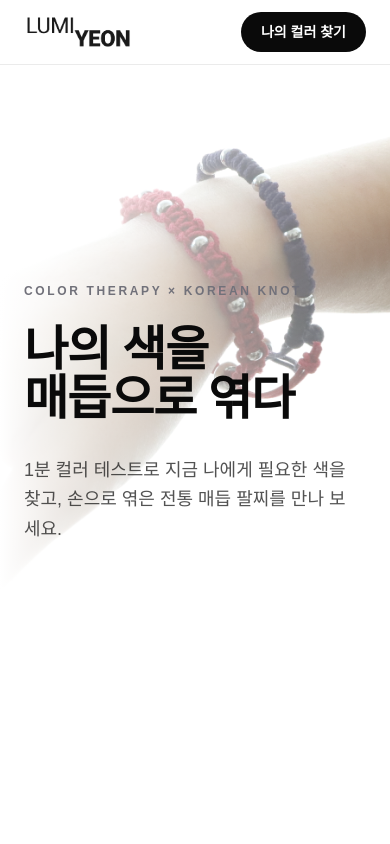
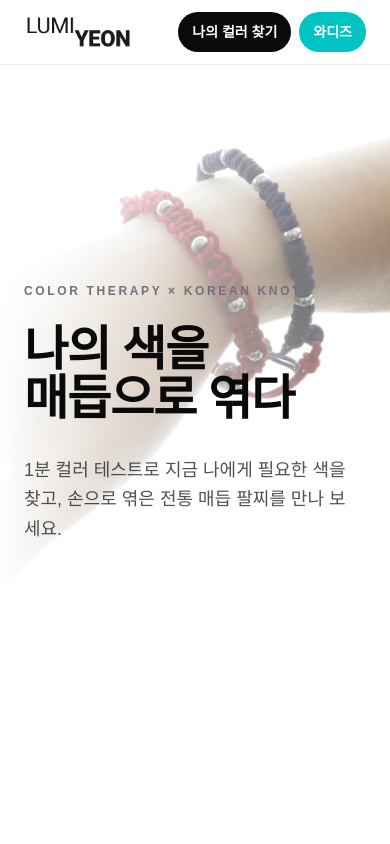
Before and after one commit to BusanSaram/Wadiz_LUMI_YEON_-, a Next.js app: page / in a window 390 px wide. Shown: the top 844 px of the page. Built offline with nearby package versions, Linux system fonts and the light colour scheme; a web font is replaced by a local one.

Commit message:
feat: 헤더에 와디즈 CTA 버튼 추가
모바일에서는 '와디즈'로 축약해 한 줄 유지.

Co-Authored-By: Claude Opus 5 (1M context) <noreply@anthropic.com>

```diff
--- a/src/components/SiteHeader.tsx
+++ b/src/components/SiteHeader.tsx
@@ -16,12 +16,24 @@ export default function SiteHeader() {
             className="h-9 w-auto object-contain"
           />
         </Link>
-        <Link
-          href="/test"
-          className="inline-flex items-center justify-center rounded-full bg-foreground px-5 py-2.5 text-sm font-semibold text-background transition-[background-color,transform] duration-150 ease-out hover:bg-foreground/85 active:scale-[0.97]"
-        >
-          나의 컬러 찾기
-        </Link>
+        {/* 모바일에서도 두 버튼이 한 줄에 들어가도록 패딩·문구를 좁게 */}
+        <div className="flex items-center gap-2">
+          <Link
+            href="/test"
+            className="inline-flex items-center justify-center rounded-full bg-foreground px-3.5 py-2.5 text-sm font-semibold text-background transition-[background-color,transform] duration-150 ease-out hover:bg-foreground/85 active:scale-[0.97] sm:px-5"
+          >
+            나의 컬러 찾기
+          </Link>
+          <a
+            href="https://www.wadiz.kr"
+            target="_blank"
+            rel="noopener noreferrer"
+            className="inline-flex items-center justify-center rounded-full bg-wadiz px-3.5 py-2.5 text-sm font-semibold text-white transition-[background-color,transform] duration-150 ease-out hover:bg-wadiz/90 active:scale-[0.97] sm:px-5"
+          >
+            <span className="sm:hidden">와디즈</span>
+            <span className="hidden sm:inline">와디즈에서 보기</span>
+          </a>
+        </div>
       </div>
     </header>
   );
```
